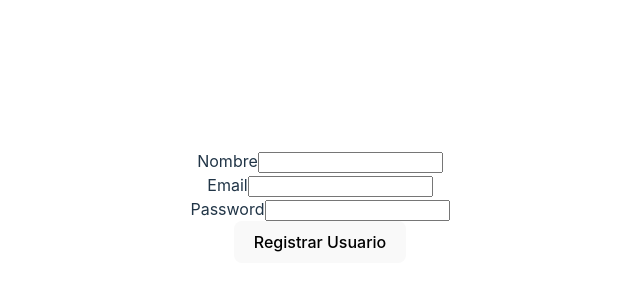
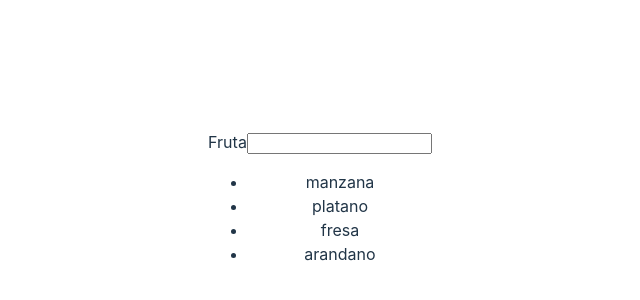
Before and after one commit to josemanuelcordon/curso-react, a React (Vite) app in the folder Proyectos/00-Introduccion/: page / in a window 1280 px wide. Shown: the part 194-494 px from the top of the page, without its empty margins (320-960 px from the left). Built offline with nearby package versions, Linux system fonts and the light colour scheme.

Commit message:
ended searched: TODO

```diff
--- a/Proyectos/00-Introduccion/src/Inicio.jsx
+++ b/Proyectos/00-Introduccion/src/Inicio.jsx
@@ -1,4 +1,5 @@
 import "./Inicio.css";
+import Buscador from "./components/Buscador";
 import Contador from "./components/Contador";
 import RegistrarFormulario from "./components/RegistrarFormulario";
 
@@ -6,7 +7,8 @@ const Inicio = () => {
   return (
     <>
       {/*<Contador /> */}
-      <RegistrarFormulario />
+      {/* <RegistrarFormulario /> */}
+      <Buscador />
     </>
   );
 };
--- /dev/null
+++ b/Proyectos/00-Introduccion/src/components/Buscador.jsx
@@ -0,0 +1,49 @@
+import { useState } from "react";
+
+const initialState = ["manzana", "platano", "fresa", "arandano"];
+
+//TODO no me convence el uso de useState aqui
+const Buscador = () => {
+  const [searchForm, setSearchForm] = useState("");
+  const [filteredItems, setFilteredItems] = useState(initialState);
+
+  function handleSubmit(e) {
+    e.preventDefault();
+    console.log("Hola");
+  }
+
+  function handleInputChange(event) {
+    const searchString = event.target.value;
+    setSearchForm(searchString);
+    searchFruits(searchString);
+  }
+
+  function searchFruits(searchString) {
+    setFilteredItems(
+      initialState.filter((fruta) => fruta.includes(searchString))
+    );
+  }
+
+  return (
+    <div>
+      <form onSubmit={handleSubmit}>
+        <div>
+          <label>Fruta</label>
+          <input
+            type="text"
+            name="fruta"
+            value={searchForm}
+            onChange={handleInputChange}
+          />
+        </div>
+      </form>
+      <ul>
+        {filteredItems.map((fruta, index) => (
+          <li key={index}>{fruta}</li>
+        ))}
+      </ul>
+    </div>
+  );
+};
+
+export default Buscador;
```
